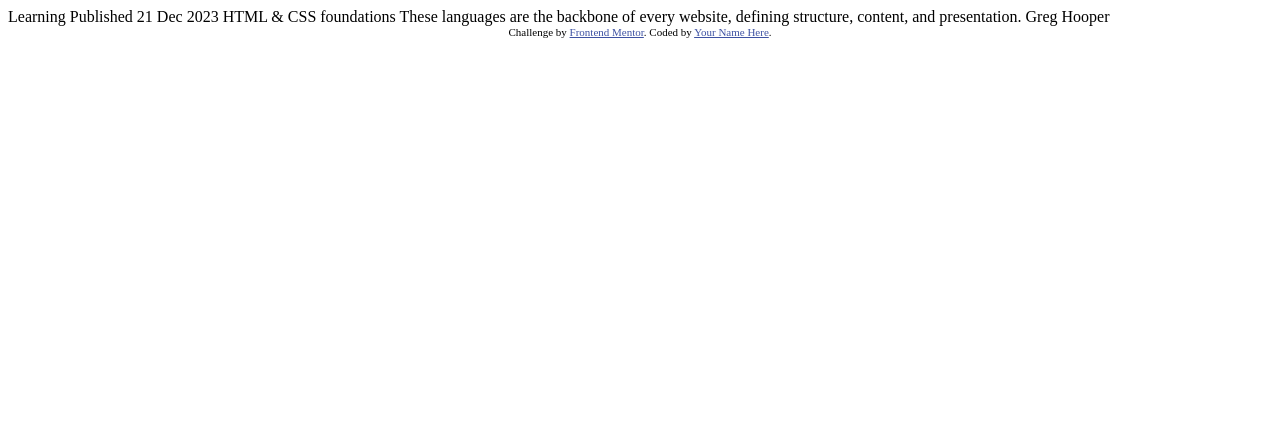
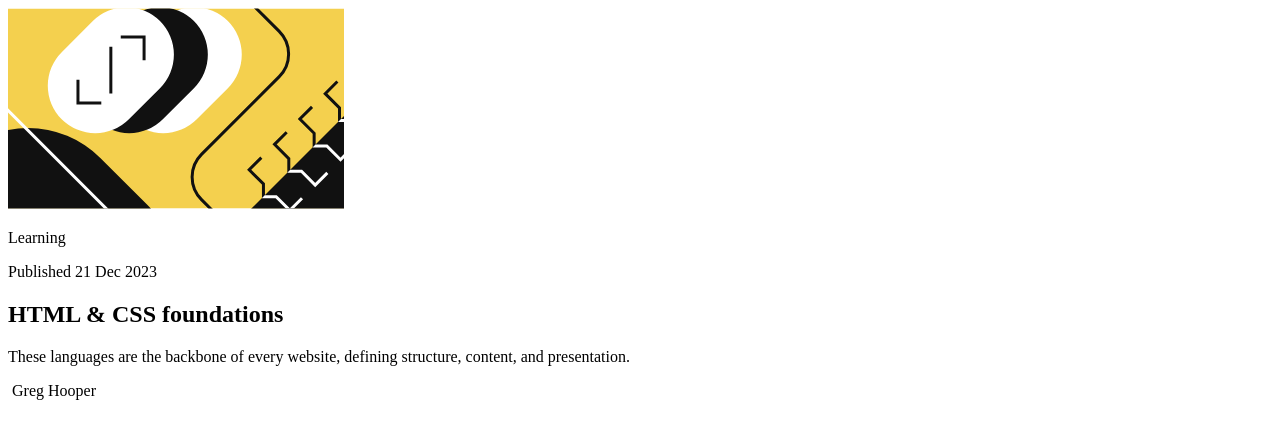
Before and after one commit to RoyalF4/blog-preview-card, a plain HTML site: page index.html in a window 1280 px wide. Drawn offline with Linux system fonts and the light colour scheme.

Commit message:
create HTML structure

```diff
--- a/index.html
+++ b/index.html
@@ -1,34 +1,41 @@
 <!DOCTYPE html>
 <html lang="en">
   <head>
-  <meta charset="UTF-8">
-  <meta name="viewport" content="width=device-width, initial-scale=1.0"> <!-- displays site properly based on user's device -->
+    <meta charset="UTF-8" />
+    <meta name="viewport" content="width=device-width, initial-scale=1.0" />
+    <!-- displays site properly based on user's device -->
 
-  <link rel="icon" type="image/png" sizes="32x32" href="./assets/images/favicon-32x32.png">
+    <link
+      rel="icon"
+      type="image/png"
+      sizes="32x32"
+      href="./assets/images/favicon-32x32.png"
+    />
 
     <title>Frontend Mentor | Blog preview card</title>
-
-  <!-- Feel free to remove these styles or customise in your own stylesheet 👍 -->
-  <style>
-    .attribution { font-size: 11px; text-align: center; }
-    .attribution a { color: hsl(228, 45%, 44%); }
-  </style>
   </head>
   <body>
-
-  Learning
-
-  Published 21 Dec 2023
-
-  HTML & CSS foundations
-
-  These languages are the backbone of every website, defining structure, content, and presentation.
-
-  Greg Hooper
-
-  <div class="attribution">
-    Challenge by <a href="https://www.frontendmentor.io?ref=challenge" target="_blank">Frontend Mentor</a>.
-    Coded by <a href="#">Your Name Here</a>.
+    <main>
+      <div class="card">
+        <div class="card__image">
+          <img src="./assets/images/illustration-article.svg" alt="" />
         </div>
+        <div class="card__info">
+          <hgroup class="card__title-group">
+            <p class="card__tag">Learning</p>
+            <p class="card__date">Published 21 Dec 2023</p>
+            <h2 class="card__title">HTML & CSS foundations</h2>
+          </hgroup>
+          <p class="card__description">
+            These languages are the backbone of every website, defining
+            structure, content, and presentation.
+          </p>
+          <div class="contributor">
+            <img class="contributor__avatar src="" alt="" />
+            <span class="contributor__name">Greg Hooper</span>
+          </div>
+        </div>
+      </div>
+    </main>
   </body>
 </html>
```
Lines whose indentation alone changed are shown as unchanged.
